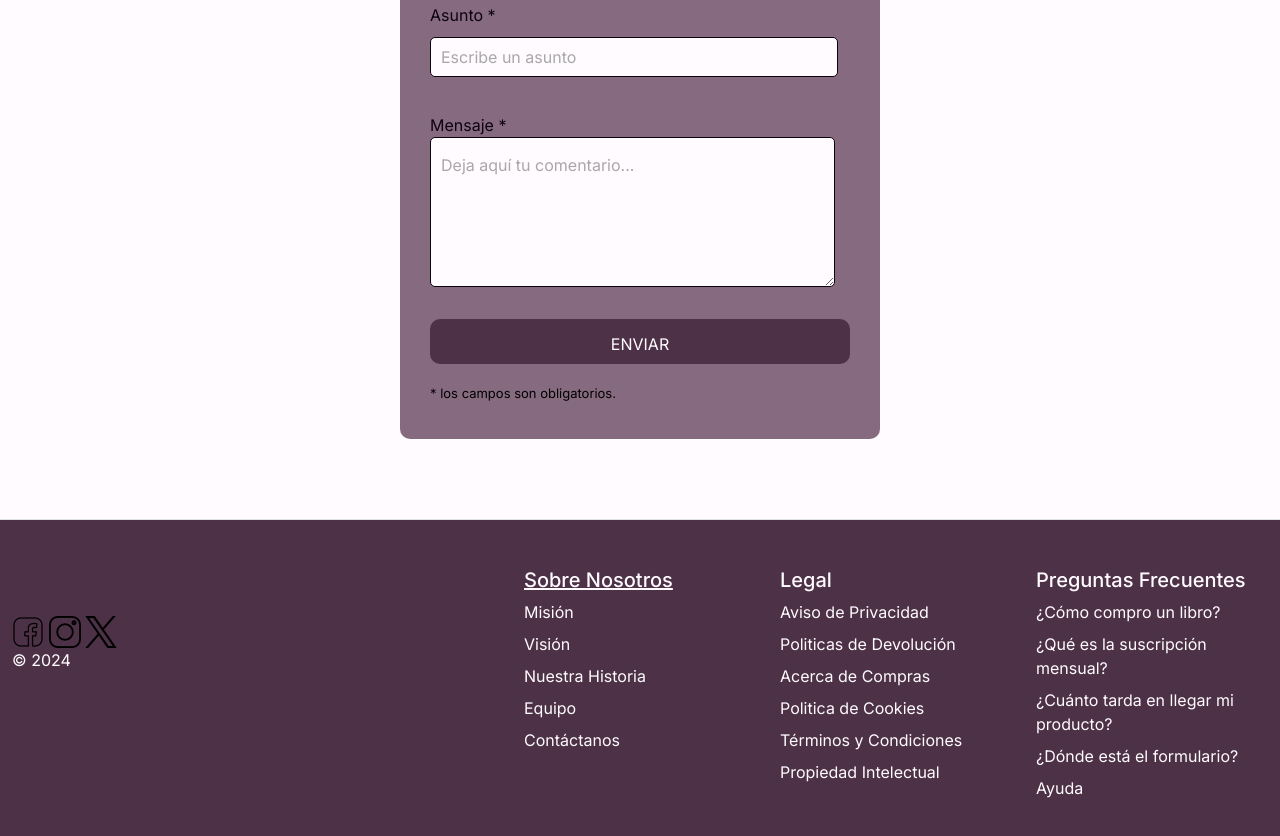
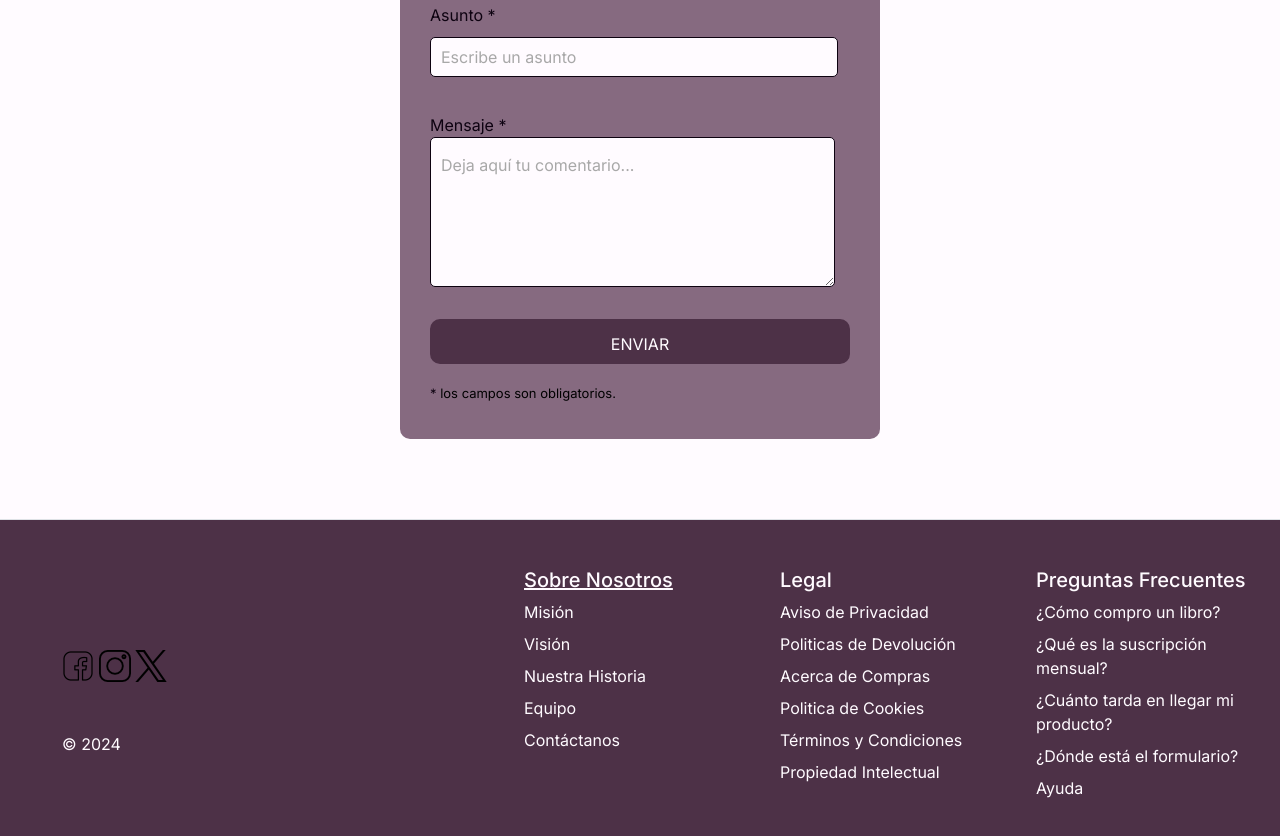
Before and after one commit to lramos-c/IntegrationProject, a plain HTML site: page pages/contact.html in a window 1280 px wide. Shown: the part 814-1650 px from the top of the page. Drawn offline with nearby package versions, Linux system fonts and the light colour scheme; files whose address does not match are found by name; a web font is replaced by a local one.

Commit message:
cambie los iconos de lugar

```diff
--- a/css/contact.css
+++ b/css/contact.css
@@ -23,6 +23,9 @@
     margin-bottom: 20px;
 
 }
+ .iconos-redes{
+	margin:50px;
+ }
 
 textarea{
   background-color: #fffbff;
@@ -103,6 +106,10 @@ form span{
 	outline:0;
 	border: 1px solid #C9B7C7;
 }
+.fecha{
+	margin-top:50px ;
+	margin-left:50px;
+}
 
 
 .formulario textarea:focus{
--- a/pages/contact.html
+++ b/pages/contact.html
@@ -104,14 +104,16 @@
     <footer class="row row-cols-1 row-cols-sm-2 row-cols-md-5 py-5 my-5 border-top" id="footer">
         <div class="col mb-3">
           <a href="/" class="d-flex align-items-center mb-3 link-body-emphasis text-decoration-none">
-            <svg class="bi me-2" width="40" height="32"><use xlink:href="#bootstrap"></use></svg>
+           <svg class="bi me-2" width="40" height="32"><use xlink:href="#bootstrap"></use></svg>
           </a>
+         <div class="iconos-redes">
           <img src="/assets/social-media.png" alt="" height="32">
           <img src="/assets/instagram.png" alt="">
           <img src="assets/twitter_11823292.png" alt="">
-
+         </div>
           <p class="fecha">© 2024</p>
         </div>
+
 
         <div class="col mb-3">
 
```
Also changed, not shown: css/index.css (line endings or trailing spaces).
